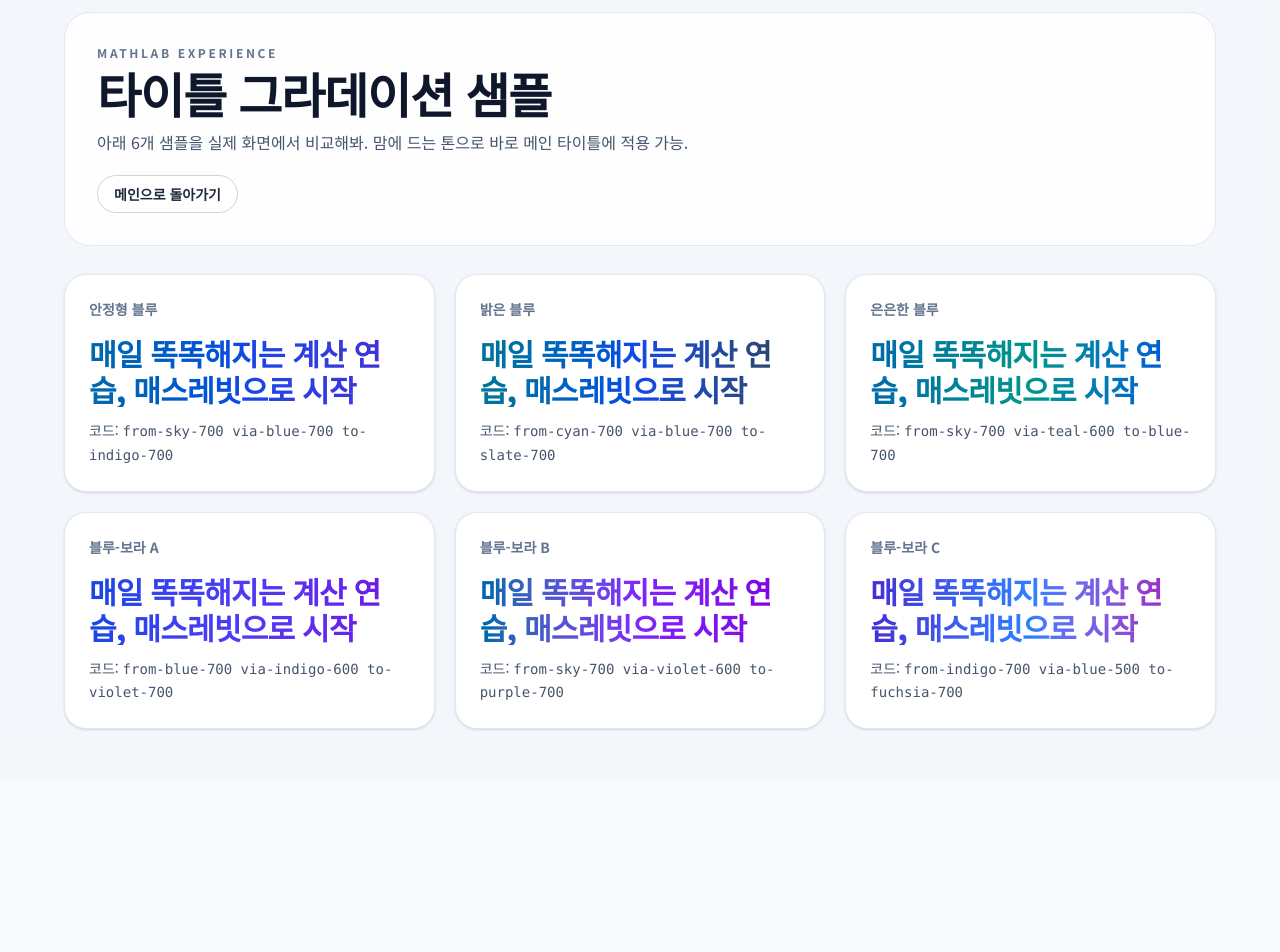
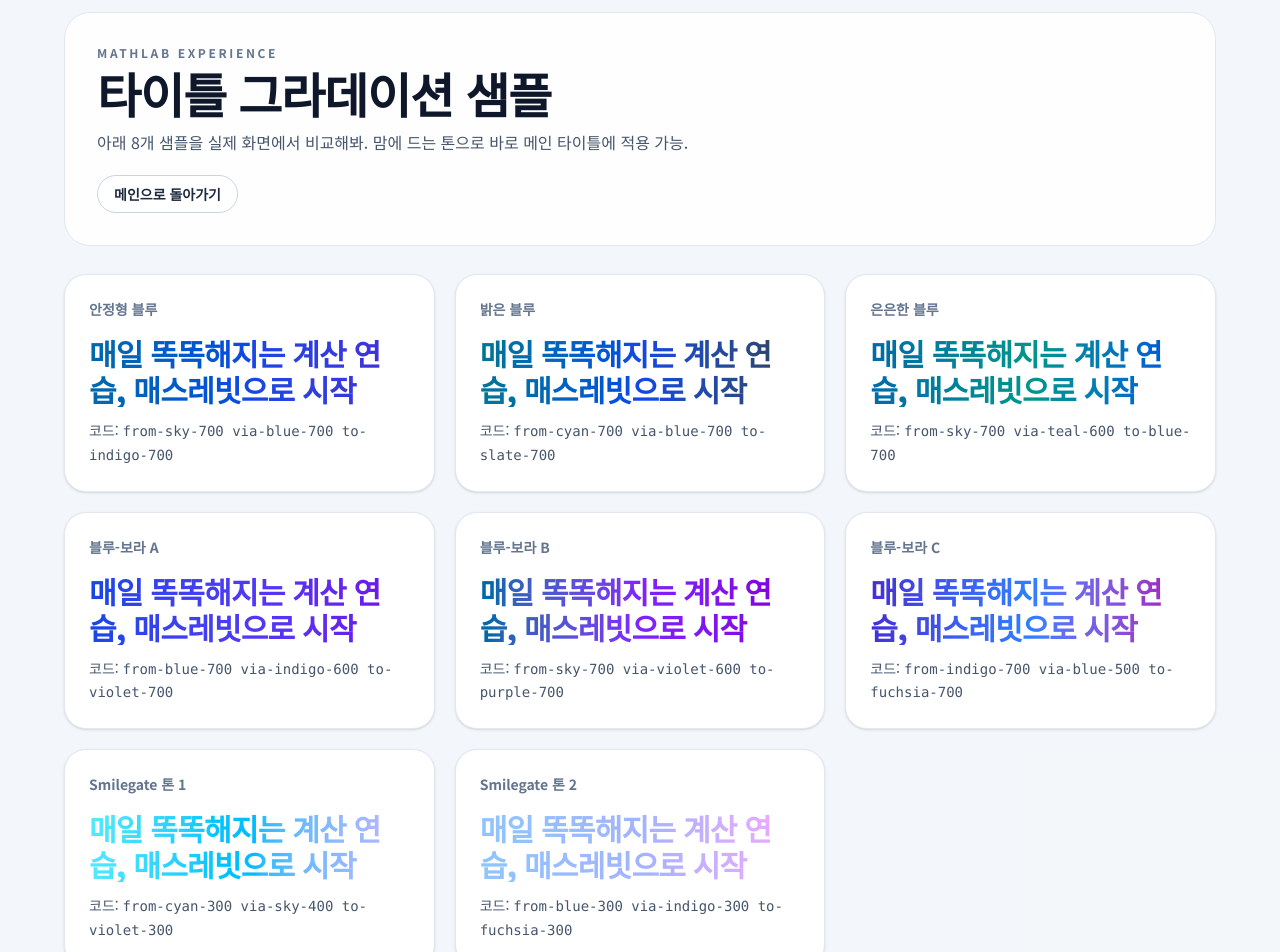
Before and after one commit to neozzzzz/mathlab, a Next.js app: page /demo-gradients in a window 1280 px wide. Shown: the part 20-972 px from the top of the page. Before the commit the page ends 800 px from the top, so only its background shows below. Built offline with nearby package versions, Linux system fonts and the light colour scheme.

Commit message:
chore: 그라데이션 샘플에 Smilegate 톤 2종 추가

```diff
--- a/src/app/demo-gradients/page.tsx
+++ b/src/app/demo-gradients/page.tsx
@@ -31,6 +31,16 @@
     className: "bg-gradient-to-r from-indigo-700 via-blue-500 to-fuchsia-700",
     label: "from-indigo-700 via-blue-500 to-fuchsia-700",
   },
+  {
+    name: "Smilegate 톤 1",
+    className: "bg-gradient-to-r from-cyan-300 via-sky-400 to-violet-300",
+    label: "from-cyan-300 via-sky-400 to-violet-300",
+  },
+  {
+    name: "Smilegate 톤 2",
+    className: "bg-gradient-to-r from-blue-300 via-indigo-300 to-fuchsia-300",
+    label: "from-blue-300 via-indigo-300 to-fuchsia-300",
+  },
 ];
 
 export default function GradientSamplesPage() {
@@ -43,7 +53,7 @@
             타이틀 그라데이션 샘플
           </h1>
           <p className="mt-3 text-slate-600 text-sm sm:text-base leading-relaxed">
-            아래 6개 샘플을 실제 화면에서 비교해봐. 맘에 드는 톤으로 바로 메인 타이틀에 적용 가능.
+            아래 8개 샘플을 실제 화면에서 비교해봐. 맘에 드는 톤으로 바로 메인 타이틀에 적용 가능.
           </p>
           <div className="mt-5">
             <Link
```
